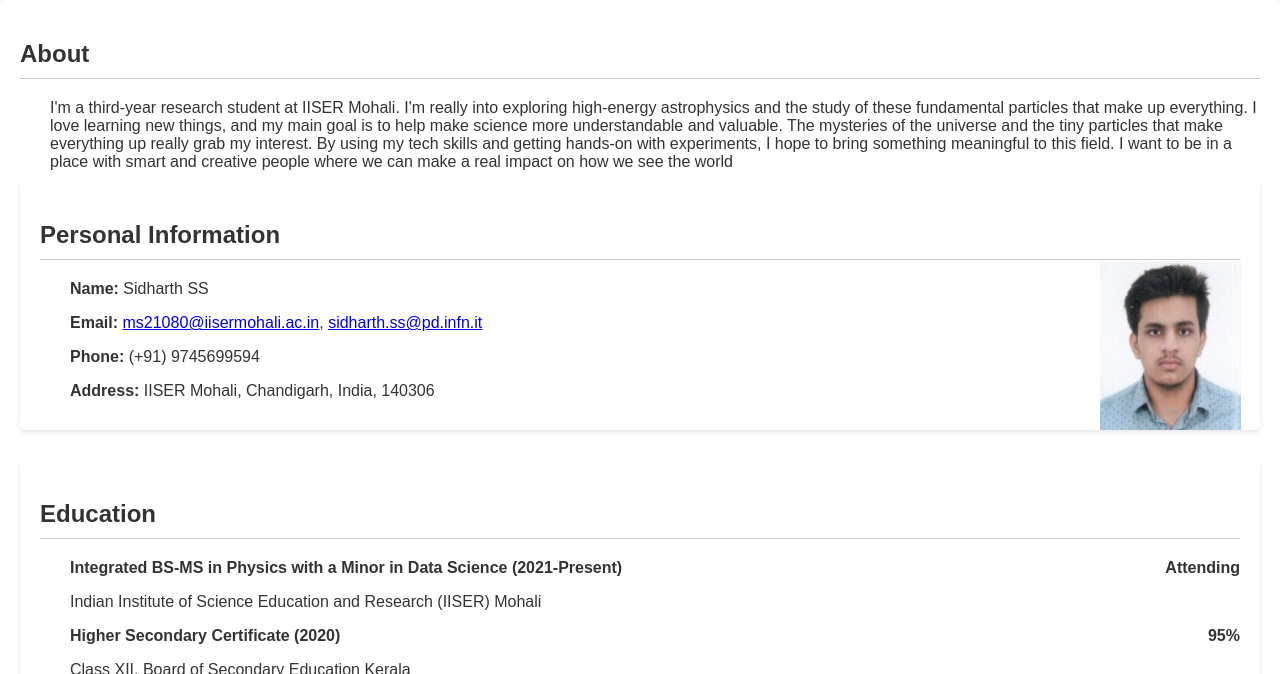
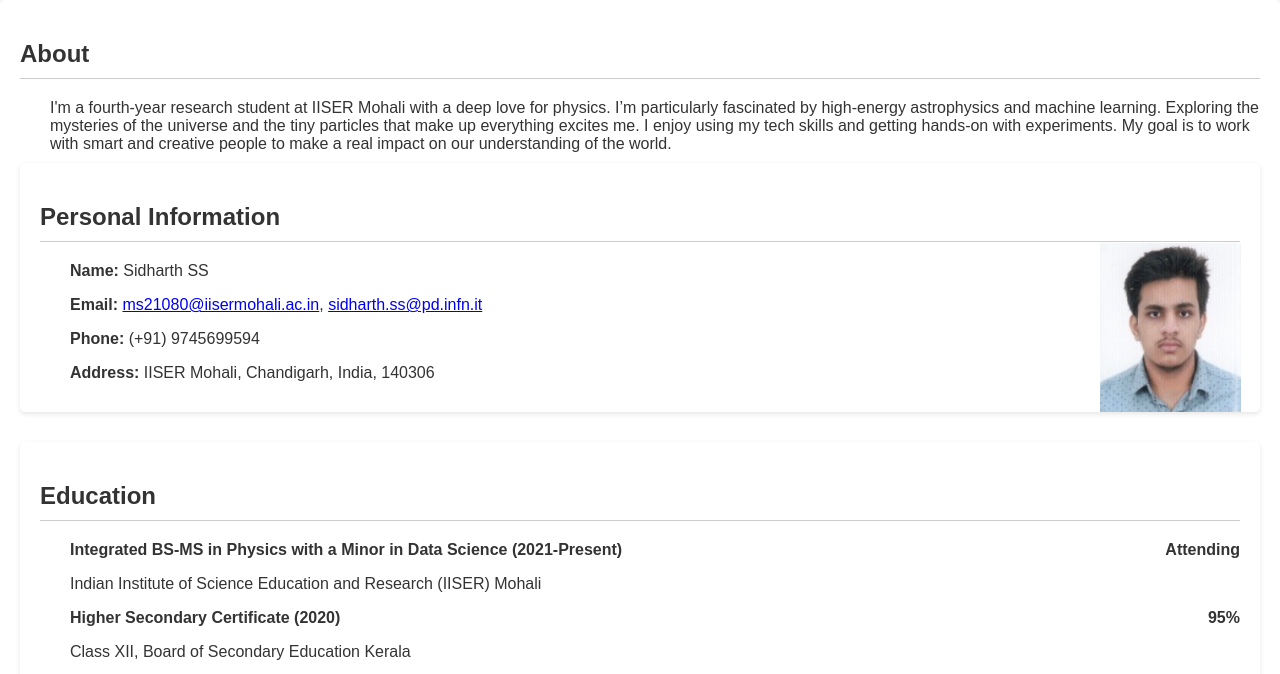
Before and after one commit to surabhi-b-p/CV, a plain HTML site: page index.html in a window 1280 px wide. Shown: the part 108-782 px from the top of the page. Drawn offline with Linux system fonts and the light colour scheme.

Commit message:
Update index.html

```diff
--- a/index.html
+++ b/index.html
@@ -63,7 +63,7 @@
     <div class="section">
         <h2>About</h2>
         <div class="content">
-            <p>I'm a third-year research student at IISER Mohali. I'm really into exploring high-energy astrophysics and the study of these fundamental particles that make up everything. I love learning new things, and my main goal is to help make science more understandable and valuable. The mysteries of the universe and the tiny particles that make everything up really grab my interest. By using my tech skills and getting hands-on with experiments, I hope to bring something meaningful to this field. I want to be in a place with smart and creative people where we can make a real impact on how we see the world </p>
+            <p>I'm a fourth-year research student at IISER Mohali with a deep love for physics. I’m particularly fascinated by high-energy astrophysics and machine learning. Exploring the mysteries of the universe and the tiny particles that make up everything excites me. I enjoy using my tech skills and getting hands-on with experiments. My goal is to work with smart and creative people to make a real impact on our understanding of the world. </p>
         </div>
     <div class="section">
         <h2>Personal Information</h2>
```
